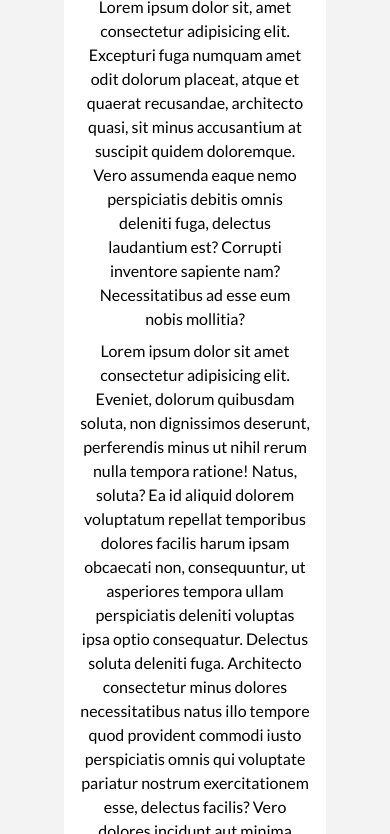
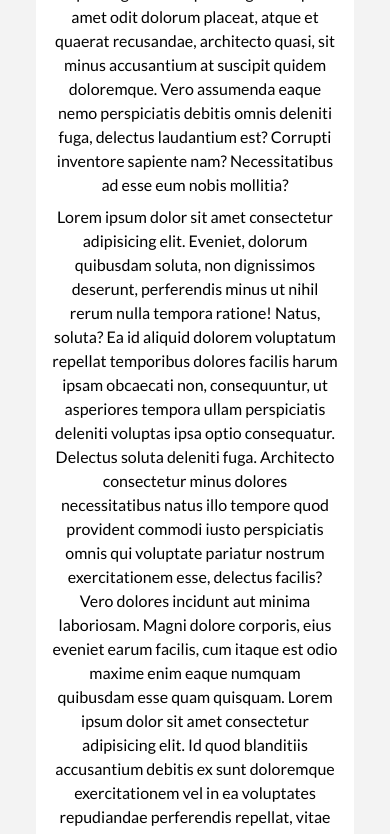
Before and after one commit to edgeq/front-end-micro-projects, a plain HTML site: page news-grid/about.html in a window 390 px wide. Shown: the part 323-1157 px from the top of the page. Drawn offline with Linux system fonts and the light colour scheme.

Commit message:
full mockup with grid

```diff
--- a/news-grid/css/mobile.css
+++ b/news-grid/css/mobile.css
@@ -44,7 +44,8 @@
     border-bottom: #444 dotted 1px;
     padding-bottom: 1rem;
   }
-  #article .container {
+  #article .container,
+  #about .container {
     padding: .25rem;
   }
   .page-container {
```
